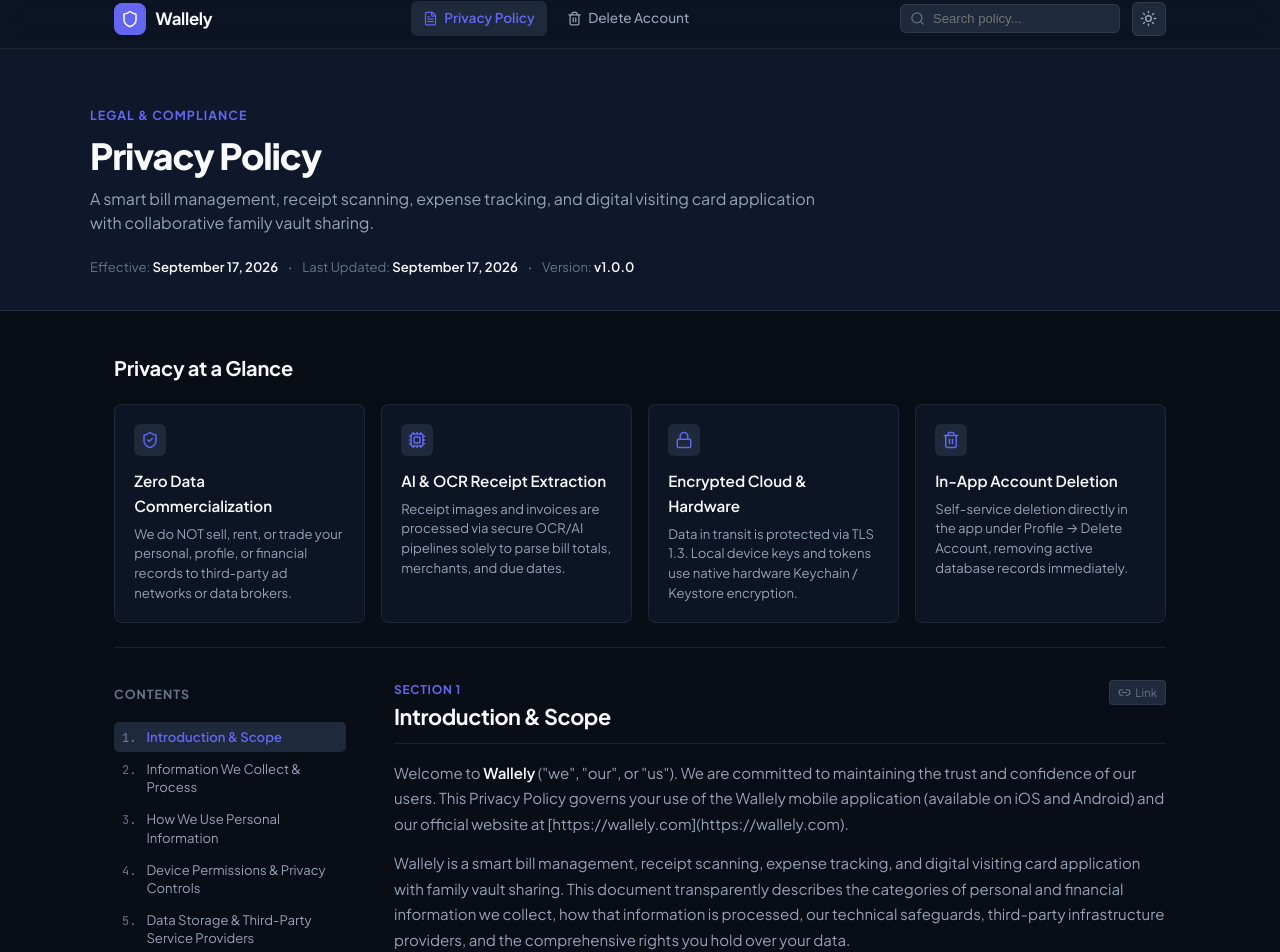
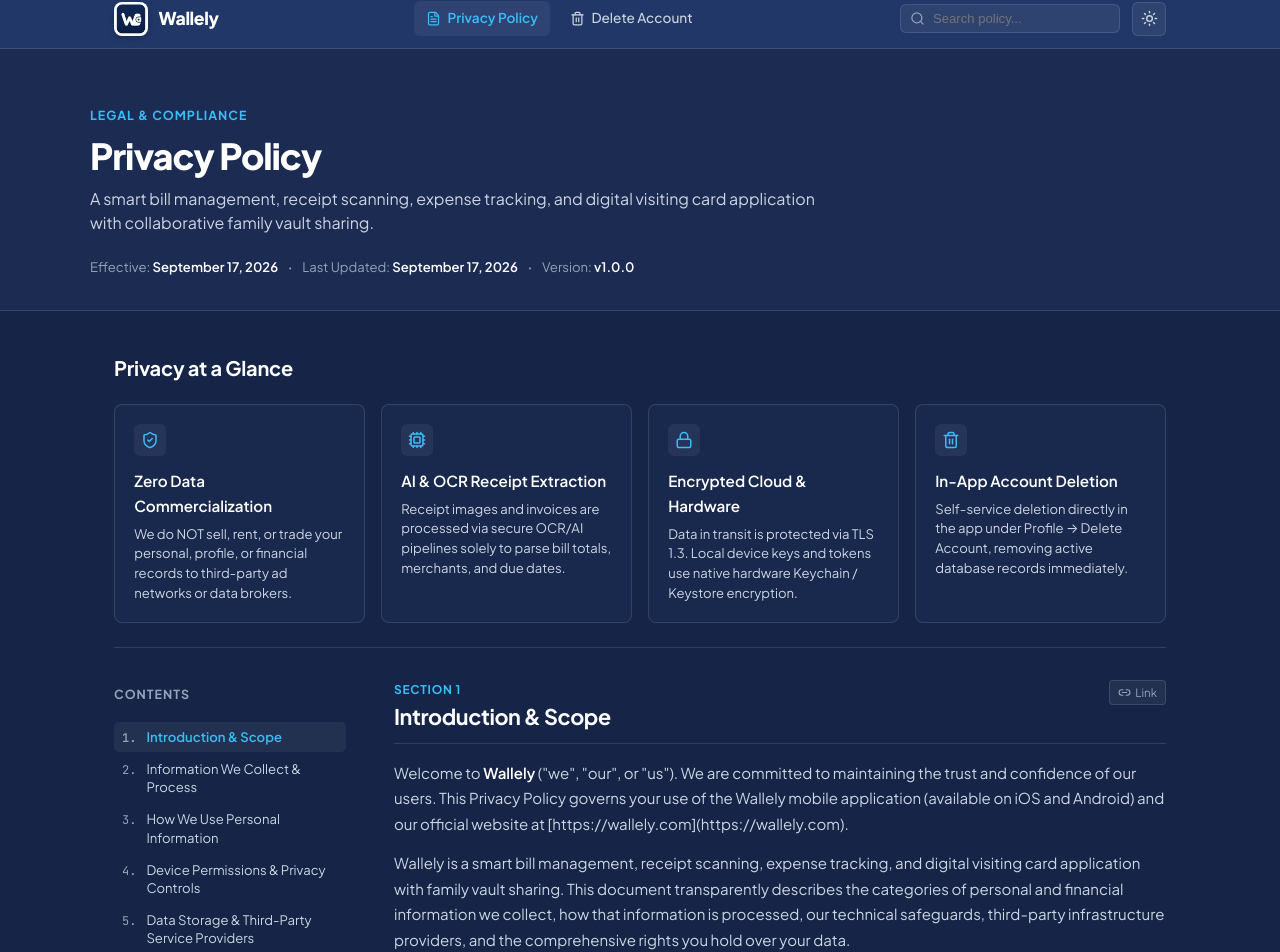
Before and after one commit to keshabgouda04/wallely-legal-pages, a React (Vite) app: page / in a window 1280 px wide. Shown: the part 11-963 px from the top of the page. Built offline with nearby package versions, Linux system fonts and the light colour scheme.

Commit message:
added some chnages

```diff
--- a/index.html
+++ b/index.html
@@ -2,7 +2,7 @@
 <html lang="en">
   <head>
     <meta charset="UTF-8" />
-    <link rel="icon" type="image/svg+xml" href="/favicon.svg" />
+    <link rel="icon" type="image/png" href="/logo.png" />
     <meta name="viewport" content="width=device-width, initial-scale=1.0" />
     <title>Privacy Policy - Wallely Mobile App</title>
     <meta name="description" content="Official Privacy Policy for Wallely - Smart bill management, receipt scanning, expense tracking, and digital visiting card application." />
--- a/src/App.css
+++ b/src/App.css
@@ -46,25 +46,22 @@
 .brand-logo-link {
   display: flex;
   align-items: center;
-  gap: 0.6rem;
+  gap: 0.65rem;
   color: var(--text-primary);
   text-decoration: none;
 }
 
-.logo-icon-box {
-  width: 32px;
-  height: 32px;
+.brand-logo-img {
+  width: 34px;
+  height: 34px;
   border-radius: 8px;
-  background: var(--primary-500);
-  color: #ffffff;
-  display: flex;
-  align-items: center;
-  justify-content: center;
+  object-fit: cover;
+  box-shadow: 0 2px 6px rgba(0, 0, 0, 0.2);
 }
 
 .brand-name {
-  font-size: 1.05rem;
-  font-weight: 700;
+  font-size: 1.1rem;
+  font-weight: 800;
   letter-spacing: -0.02em;
   color: var(--text-primary);
 }
@@ -1041,11 +1038,18 @@
 .footer-logo {
   display: inline-flex;
   align-items: center;
-  gap: 0.4rem;
+  gap: 0.55rem;
   color: var(--text-primary);
   font-size: 1.1rem;
-  font-weight: 700;
+  font-weight: 800;
   text-decoration: none;
+}
+
+.footer-logo-img {
+  width: 28px;
+  height: 28px;
+  border-radius: 6px;
+  object-fit: cover;
 }
 
 .footer-desc {
--- a/src/components/Footer.jsx
+++ b/src/components/Footer.jsx
@@ -1,6 +1,6 @@
 import React from 'react';
 import { Link } from 'react-router-dom';
-import { Shield, ArrowUp } from 'lucide-react';
+import { ArrowUp } from 'lucide-react';
 import { POLICY_META } from '../data/policyData';
 
 export default function Footer({ onScrollToTop }) {
@@ -10,7 +10,7 @@
         <div className="footer-main">
           <div className="footer-brand-side">
             <Link to="/" className="footer-logo">
-              <Shield size={18} />
+              <img src="/logo.png" alt="Wallely Logo" className="footer-logo-img" />
               <span>{POLICY_META.appName}</span>
             </Link>
             <p className="footer-desc">
--- a/src/components/Navbar.jsx
+++ b/src/components/Navbar.jsx
@@ -1,7 +1,6 @@
 import React, { useState, useEffect } from 'react';
 import { Link, useLocation } from 'react-router-dom';
 import {
-  Shield,
   Moon,
   Sun,
   Search,
@@ -34,9 +33,7 @@
       <div className="navbar-container">
         {/* Brand Logo */}
         <Link to="/" className="brand-logo-link">
-          <div className="logo-icon-box">
-            <Shield className="logo-shield" size={18} />
-          </div>
+          <img src="/logo.png" alt="Wallely Logo" className="brand-logo-img" />
           <span className="brand-name">{POLICY_META.appName}</span>
         </Link>
 
--- a/src/index.css
+++ b/src/index.css
@@ -1,98 +1,59 @@
 :root {
   /* Font Families */
-  --font-sans: 'Plus Jakarta Sans', -apple-system, BlinkMacSystemFont, 'Segoe UI', Roboto, Oxygen, Ubuntu, Cantarell, sans-serif;
+  --font-sans: 'Plus Jakarta Sans', -apple-system, BlinkMacSystemFont, 'Segoe UI', Roboto, sans-serif;
   --font-mono: 'JetBrains Mono', monospace;
 
-  /* Color Palette Tokens (Default Dark Theme) */
-  --bg-primary: #090d16;
-  --bg-secondary: #0f172a;
-  --bg-card: rgba(15, 23, 42, 0.75);
-  --bg-card-hover: rgba(30, 41, 59, 0.85);
-  --bg-subtle: #1e293b;
-  --bg-glass: rgba(15, 23, 42, 0.65);
+  /* Wallely Brand Palette with Requested Gradient */
+  --bg-gradient: linear-gradient(180deg, #243B6E 0%, #1C2B52 45%, #162547 100%);
+  --bg-primary: #162547;
+  --bg-secondary: #1C2B52;
+  --bg-card: rgba(28, 43, 82, 0.65);
+  --bg-subtle: rgba(255, 255, 255, 0.06);
+  --bg-glass: rgba(36, 59, 110, 0.85);
 
-  --border-subtle: rgba(255, 255, 255, 0.08);
-  --border-medium: rgba(255, 255, 255, 0.15);
-  --border-highlight: rgba(99, 102, 241, 0.4);
+  --border-subtle: rgba(255, 255, 255, 0.12);
+  --border-medium: rgba(255, 255, 255, 0.22);
 
-  --text-primary: #f8fafc;
-  --text-secondary: #94a3b8;
-  --text-muted: #64748b;
-  --text-inverse: #090d16;
+  --text-primary: #ffffff;
+  --text-secondary: #cbd5e1;
+  --text-muted: #94a3b8;
 
-  /* Brand Accents */
-  --primary-500: #6366f1;
-  --primary-600: #4f46e5;
-  --primary-glow: rgba(99, 102, 241, 0.25);
+  --primary-500: #38bdf8;
+  --primary-600: #0284c7;
 
-  --cyan-500: #06b6d4;
-  --cyan-glow: rgba(6, 182, 212, 0.2);
+  --emerald-500: #34d399;
+  --amber-500: #fbbf24;
+  --rose-500: #f87171;
 
-  --emerald-500: #10b981;
-  --emerald-glow: rgba(16, 185, 129, 0.2);
-
-  --rose-500: #f43f5e;
-  --rose-glow: rgba(244, 63, 94, 0.2);
-
-  --amber-500: #f59e0b;
-  --amber-glow: rgba(245, 158, 11, 0.2);
-
-  /* Shadows */
-  --shadow-sm: 0 2px 8px rgba(0, 0, 0, 0.3);
-  --shadow-md: 0 8px 24px rgba(0, 0, 0, 0.4);
-  --shadow-lg: 0 16px 40px rgba(0, 0, 0, 0.5);
-  --shadow-glow: 0 0 30px rgba(99, 102, 241, 0.15);
-
-  /* Dimensions */
-  --max-width: 1240px;
-  --radius-sm: 8px;
-  --radius-md: 14px;
-  --radius-lg: 20px;
-  --radius-full: 9999px;
-  --transition: all 0.25s cubic-bezier(0.16, 1, 0.3, 1);
+  --max-width: 1100px;
+  --transition: all 0.15s ease;
 }
 
 /* Light Theme Variables */
 [data-theme='light'] {
-  --bg-primary: #f8fafc;
-  --bg-secondary: #f1f5f9;
+  --bg-gradient: linear-gradient(180deg, #f0f4fc 0%, #e2eaf8 45%, #d9e4f5 100%);
+  --bg-primary: #f0f4fc;
+  --bg-secondary: #e2eaf8;
   --bg-card: rgba(255, 255, 255, 0.85);
-  --bg-card-hover: #ffffff;
-  --bg-subtle: #e2e8f0;
-  --bg-glass: rgba(255, 255, 255, 0.75);
+  --bg-subtle: rgba(36, 59, 110, 0.06);
+  --bg-glass: rgba(255, 255, 255, 0.85);
 
-  --border-subtle: rgba(0, 0, 0, 0.08);
-  --border-medium: rgba(0, 0, 0, 0.14);
-  --border-highlight: rgba(79, 70, 229, 0.3);
+  --border-subtle: rgba(36, 59, 110, 0.12);
+  --border-medium: rgba(36, 59, 110, 0.22);
 
-  --text-primary: #0f172a;
-  --text-secondary: #475569;
+  --text-primary: #162547;
+  --text-secondary: #334155;
   --text-muted: #64748b;
-  --text-inverse: #ffffff;
 
-  --primary-500: #4f46e5;
-  --primary-600: #4338ca;
-  --primary-glow: rgba(79, 70, 229, 0.15);
-
-  --cyan-500: #0284c7;
-  --cyan-glow: rgba(2, 132, 199, 0.15);
+  --primary-500: #0284c7;
+  --primary-600: #0369a1;
 
   --emerald-500: #059669;
-  --emerald-glow: rgba(5, 150, 105, 0.15);
-
+  --amber-500: #d97706;
   --rose-500: #e11d48;
-  --rose-glow: rgba(225, 29, 72, 0.15);
-
-  --amber-500: #d97706;
-  --amber-glow: rgba(217, 119, 6, 0.15);
-
-  --shadow-sm: 0 2px 8px rgba(0, 0, 0, 0.06);
-  --shadow-md: 0 8px 24px rgba(0, 0, 0, 0.08);
-  --shadow-lg: 0 16px 40px rgba(0, 0, 0, 0.1);
-  --shadow-glow: 0 0 30px rgba(79, 70, 229, 0.08);
 }
 
-/* Reset & Box Sizing */
+/* Reset */
 *, *::before, *::after {
   box-sizing: border-box;
   margin: 0;
@@ -108,11 +69,11 @@
 
 body {
   font-family: var(--font-sans);
-  background-color: var(--bg-primary);
+  background: var(--bg-gradient);
+  background-attachment: fixed;
   color: var(--text-primary);
   line-height: 1.65;
-  overflow-x: hidden;
-  transition: background-color 0.3s ease, color 0.3s ease;
+  min-height: 100vh;
 }
 
 a {
@@ -122,7 +83,7 @@
 }
 
 a:hover {
-  color: var(--cyan-500);
+  opacity: 0.85;
 }
 
 button {
@@ -131,12 +92,11 @@
   border: none;
   outline: none;
   background: none;
-  transition: var(--transition);
 }
 
 code {
   font-family: var(--font-mono);
-  font-size: 0.88em;
+  font-size: 0.86em;
   padding: 2px 6px;
   border-radius: 4px;
   background: var(--bg-subtle);
@@ -144,21 +104,21 @@
   border: 1px solid var(--border-subtle);
 }
 
-/* Custom Scrollbar */
+/* Scrollbar */
 ::-webkit-scrollbar {
-  width: 8px;
-  height: 8px;
+  width: 7px;
+  height: 7px;
 }
 
 ::-webkit-scrollbar-track {
-  background: var(--bg-primary);
+  background: transparent;
 }
 
 ::-webkit-scrollbar-thumb {
-  background: var(--bg-subtle);
+  background: rgba(255, 255, 255, 0.15);
   border-radius: 4px;
 }
 
 ::-webkit-scrollbar-thumb:hover {
-  background: var(--text-muted);
+  background: rgba(255, 255, 255, 0.3);
 }
```
Also changed, not shown: public/logo.png (added), src/assets/logo.png (added).
